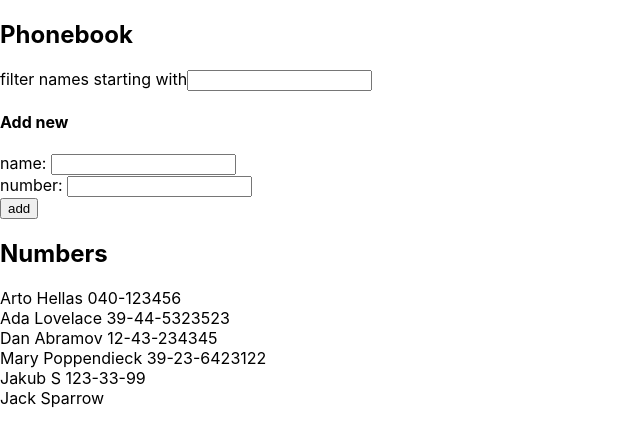
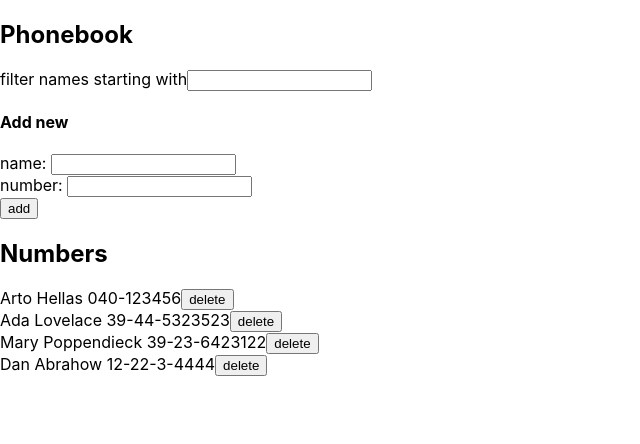
Before and after one commit to Royserg/fullstackopen, a React (Create React App) app in the folder 2/phonebook/: page / in a window 1280 px wide. Shown: the top 444 px of the page, without its empty margins (0-640 px from the left). Built offline with nearby package versions, Linux system fonts and the light colour scheme; data requests are answered from the project's data file.

Commit message:
Step 8,9 - service module, delete functionality

```diff
--- a/2/phonebook/db.json
+++ b/2/phonebook/db.json
@@ -11,24 +11,14 @@
       "id": 2
     },
     {
-      "name": "Dan Abramov",
-      "number": "12-43-234345",
-      "id": 3
-    },
-    {
       "name": "Mary Poppendieck",
       "number": "39-23-6423122",
       "id": 4
     },
     {
-      "name": "Jakub S",
-      "number": "123-33-99",
+      "name": "Dan Abrahow",
+      "number": "12-22-3-4444",
       "id": 5
-    },
-    {
-      "name": "Jack",
-      "number": "Sparrow",
-      "id": 6
     }
   ]
 }
--- a/2/phonebook/src/App.js
+++ b/2/phonebook/src/App.js
@@ -43,8 +43,16 @@ const App = () => {
       })
   }
 
-  const handleFilterChange = (e) => {
+  const handleFilterChange = e => {
     setFilter(e.target.value);
+  }
+
+  const handleDelete = id => {
+    personService
+      .deleteOne(id)
+      .then(response => {
+        setPersons(persons.filter(person => person.id !== id));
+      });
   }
 
   return (
@@ -60,7 +68,7 @@ const App = () => {
       />
 
       <h2>Numbers</h2>
-      <Persons persons={persons} filter={filter} />
+      <Persons persons={persons} filter={filter} onDelete={handleDelete} />
     </div>
   )
 }
--- a/2/phonebook/src/components/BookRow.js
+++ b/2/phonebook/src/components/BookRow.js
@@ -1,12 +1,19 @@
 import React from 'react';
 
-const BookRow = ({ person }) => {
+const BookRow = ({ person, onDelete }) => {
 
-  const { name, number } = person;
+  const { id, name, number } = person;
+
+  const handleDeletePress = () => {
+    if (window.confirm(`Delete ${name}??`)) {
+      onDelete(id);
+    }
+  }
 
   return (
     <div>
       {name} {number}
+      <button onClick={handleDeletePress}>delete</button>
     </div>
   )
 }
--- a/2/phonebook/src/components/Persons.js
+++ b/2/phonebook/src/components/Persons.js
@@ -1,10 +1,10 @@
 import React from 'react';
 import BookRow from './BookRow';
 
-const Persons = ({ persons, filter }) => {
+const Persons = ({ persons, filter, onDelete }) => {
   const rows = persons
     .filter(person => person.name.toLowerCase().startsWith(filter.toLowerCase()))
-    .map((person, index) => <BookRow key={index} person={person} />)
+    .map((person) => <BookRow key={person.id} person={person} onDelete={onDelete} />)
 
   return (
     <div>
--- a/2/phonebook/src/services/personService.js
+++ b/2/phonebook/src/services/personService.js
@@ -12,4 +12,9 @@ const create = newPerson => {
   return response.then(response => response.data);
 }
 
-export default { getAll, create };
+const deleteOne = id => {
+  const response = axios.delete(`${BASE_URL}/${id}`);
+  return response.then(response => response.data);
+}
+
+export default { getAll, create, deleteOne };
```
